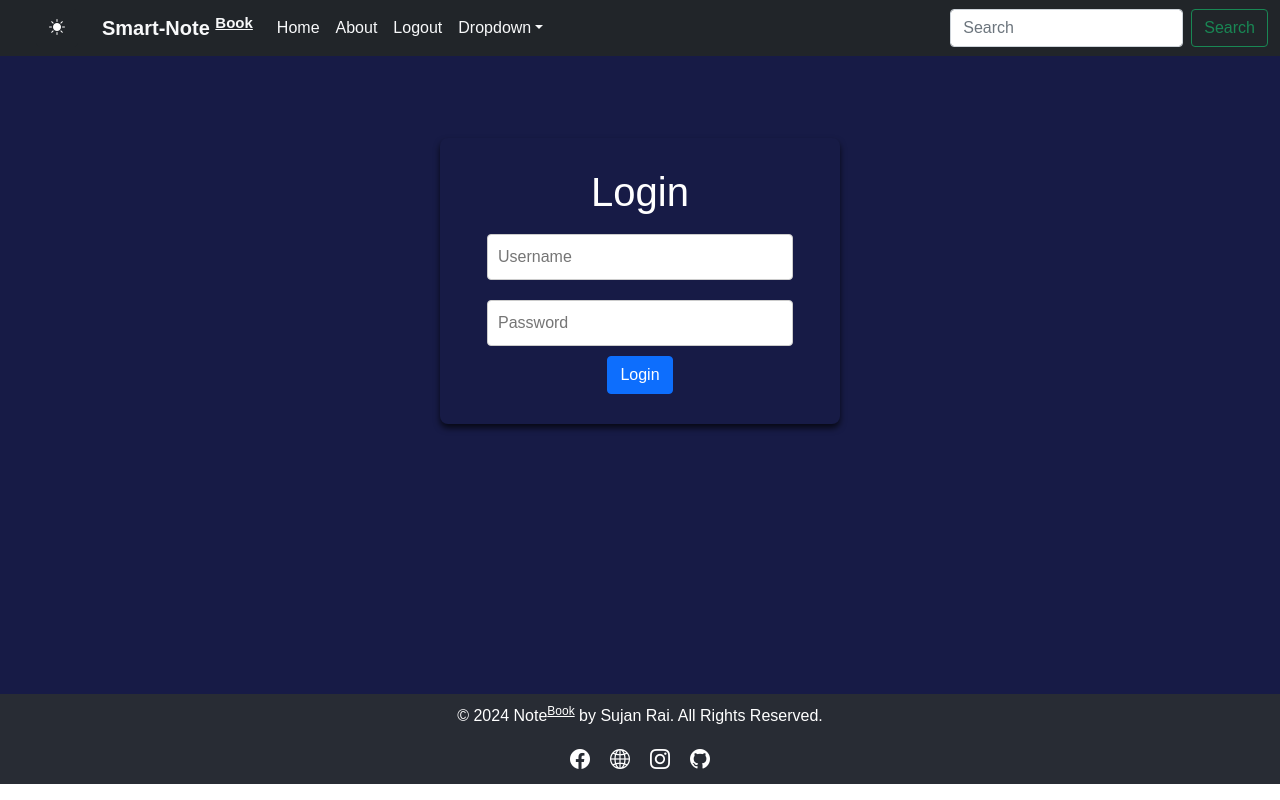
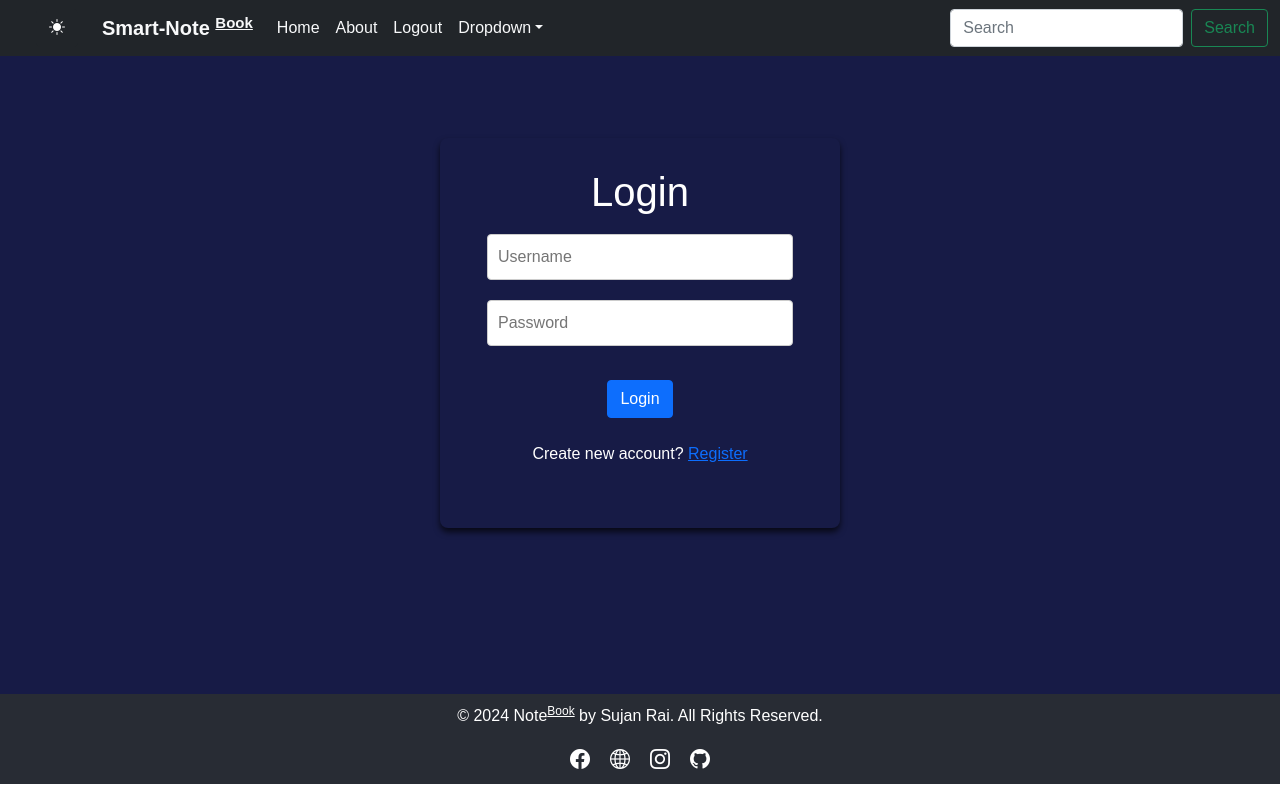
Before and after one commit to Sujan-Rai-426/Smart_Note_Book, a React (Vite) app in the folder Frontend_react/: page /login in a window 1280 px wide. Built offline with nearby package versions, Linux system fonts and the light colour scheme; no server answers.

Commit message:
Added dyanic change link for login and register at end of Form

```diff
--- a/Frontend_react/src/components/Form.jsx
+++ b/Frontend_react/src/components/Form.jsx
@@ -25,6 +25,10 @@ function Form({route, method }) {
 
     // set the name of the form
     const name = method === 'login'? 'Login': 'Register';
+
+    // Button link to register or login
+    const visit_link = method === 'login' ? <p>Create new account? <a href="/register">Register</a></p> : <p>Already have an account? <a href="/login">Login</a></p>;
+
 
 
     // handle submit function
@@ -65,8 +69,12 @@ function Form({route, method }) {
 
             {/* Loading indicator */}
             {loading && <Loading_Indicator />}
+            <br />
 
             <button className='btn btn-primary'> {name} </button>
+            <br />
+
+            <p>{visit_link}</p>
         </form>
 
     )
```
